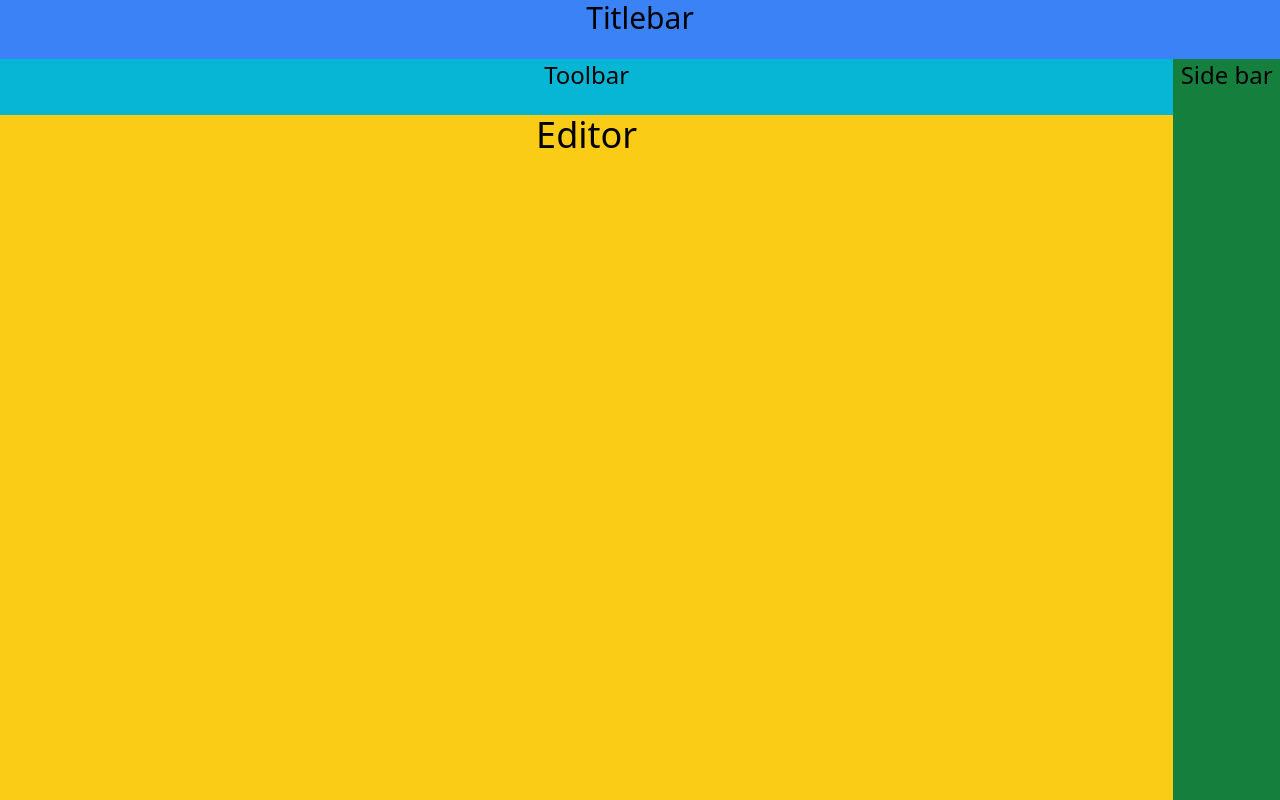
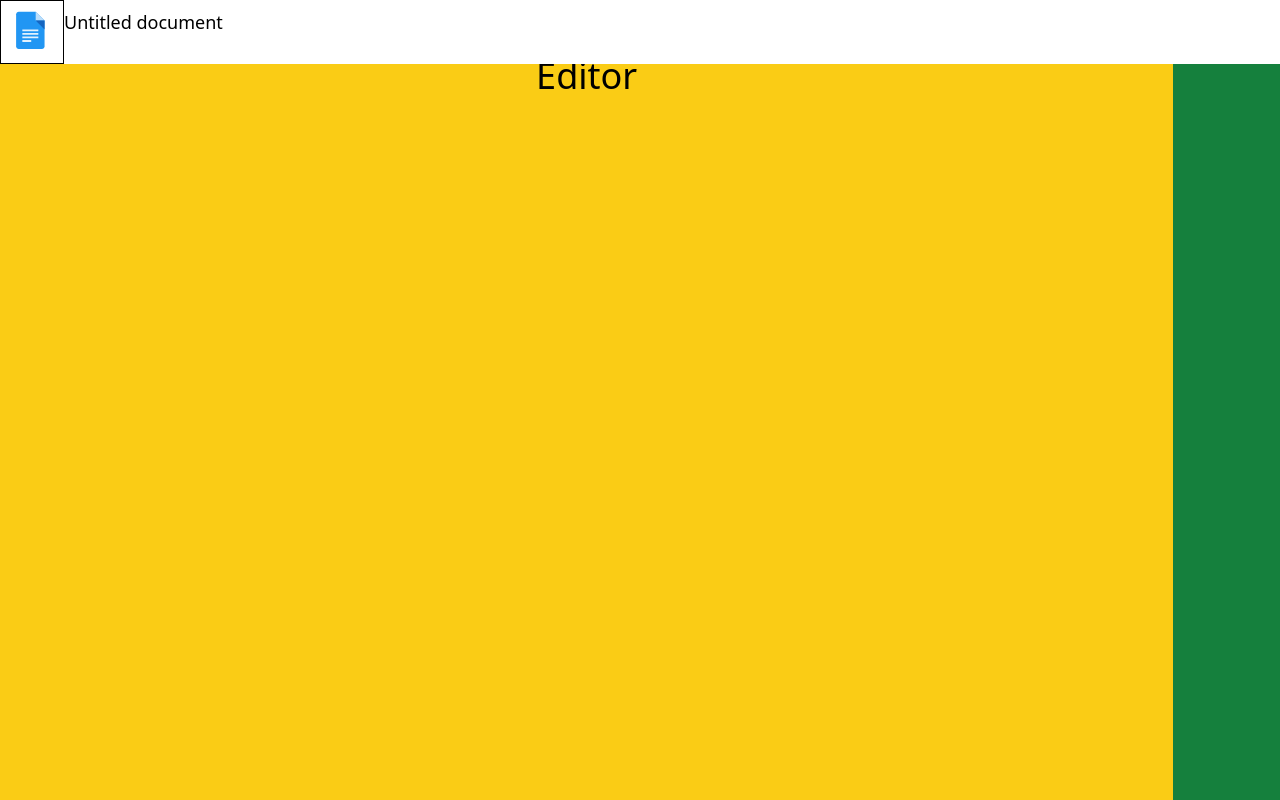
Before and after one commit to kapilsarma2002/docs-clone, a React (Create React App) app: page / in a window 1280 px wide. Built offline with nearby package versions, Linux system fonts and the light colour scheme.

Commit message:
titlebar

```diff
--- a/src/App.tsx
+++ b/src/App.tsx
@@ -1,15 +1,19 @@
+import Titlebar from "./components/Titlebar";
+
 function App() {
   return (
-    <div className="p-0 m-0 flex h-screen flex-col">
+    <div className="m-0 flex h-screen flex-col p-0">
       {/* Title bar */}
-      <div className="h-16 bg-blue-500 text-center text-3xl">Titlebar</div>
+      <Titlebar />
       {/* remaining part */}
       <div className="flex h-full w-screen">
         <div className="flex h-full w-11/12 flex-col">
           {/* tool bar */}
           <div className="h-14 bg-cyan-500 text-center text-2xl">Toolbar</div>
           {/* editor */}
-          <div className="flex-1 bg-yellow-400 text-center text-4xl">Editor</div>
+          <div className="flex-1 bg-yellow-400 text-center text-4xl">
+            Editor
+          </div>
         </div>
         {/* Side bar */}
         <div className="flex-1 bg-green-700 text-center text-2xl">Side bar</div>
--- /dev/null
+++ b/src/components/Titlebar.tsx
@@ -0,0 +1,48 @@
+const Titlebar = () => {
+  return (
+    <div
+      className={`fixed m-0 flex h-16 w-screen flex-row bg-white p-0 text-center text-3xl`}
+    >
+      {/* icon */}
+      <div className="w-16 border border-solid border-black">
+        <svg
+          className="m-2"
+          xmlns="http://www.w3.org/2000/svg"
+          viewBox="0 0 54 54"
+          width="48px"
+          height="48px"
+        >
+          <path
+            fill="#2196f3"
+            d="M37,45H11c-1.657,0-3-1.343-3-3V6c0-1.657,1.343-3,3-3h19l10,10v29C40,43.657,38.657,45,37,45z"
+          />
+          <path fill="#bbdefb" d="M40 13L30 13 30 3z" />
+          <path fill="#1565c0" d="M30 13L40 23 40 13z" />
+          <path
+            fill="#e3f2fd"
+            d="M15 23H33V25H15zM15 27H33V29H15zM15 31H33V33H15zM15 35H25V37H15z"
+          />
+        </svg>
+      </div>
+
+      {/* options */}
+      <div className="flex flex-row">
+        {/* textbox */}
+        <div>
+          <input
+            className="h-6 w-40 rounded border-solid border-black text-lg hover:border delay-150"
+            value="Untitled document"
+            type="text"
+          />
+        </div>
+        {/* dropdowns */}
+        <div></div>
+      </div>
+
+      {/* buttons */}
+      <div></div>
+    </div>
+  );
+};
+
+export default Titlebar;
--- a/tailwind.config.js
+++ b/tailwind.config.js
@@ -1,6 +1,6 @@
 /** @type {import('tailwindcss').Config} */
 module.exports = {
-  content: ['./src/App.tsx'],
+  content: ['./src/App.tsx', './src/components/*.tsx'],
   theme: {
     extend: {},
   },
```
Also changed, not shown: src/icons/google-docs.svg (added).
